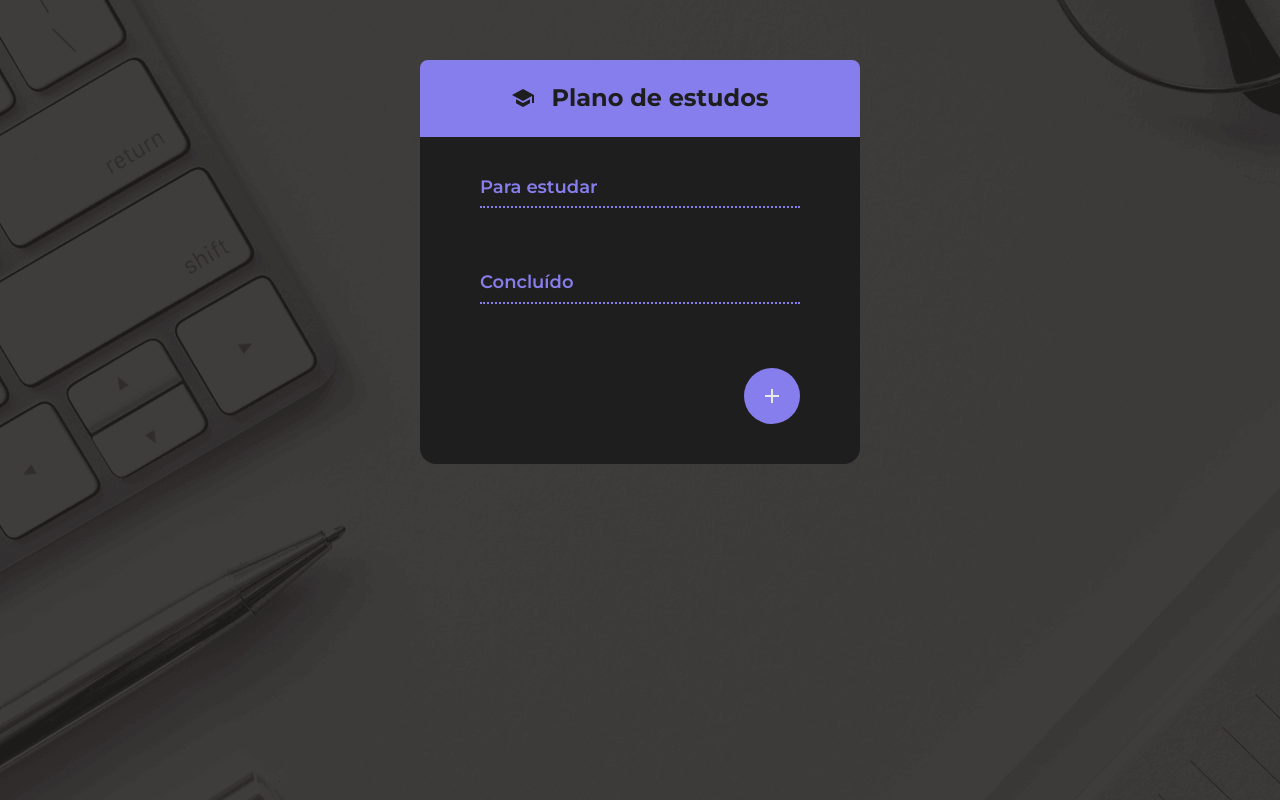
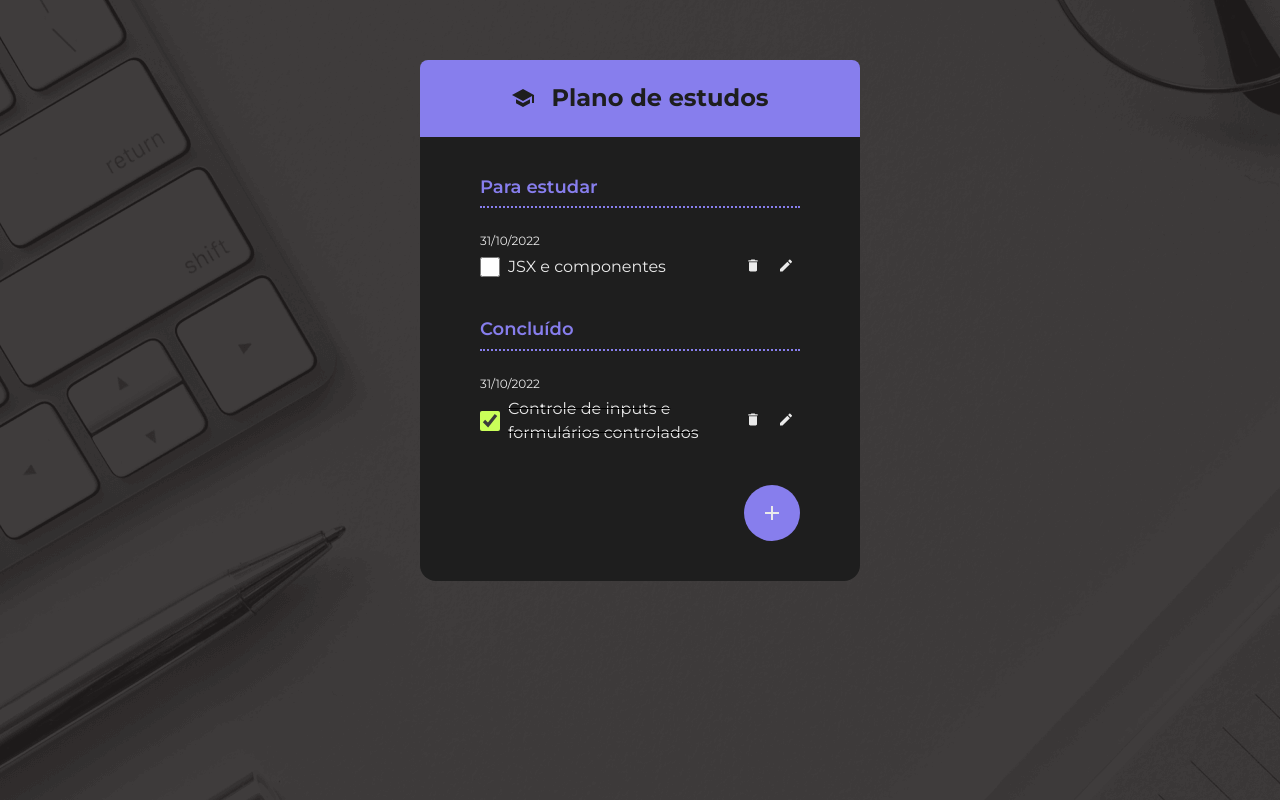
Before and after one commit to joaogabriel-leao/CheckListTarefa, a React (Vite) app: page / in a window 1280 px wide. Built offline with nearby package versions, Linux system fonts and the light colour scheme.

Commit message:
Desfazendo commis errados

```diff
--- a/src/components/ToDoProvider/index.jsx
+++ b/src/components/ToDoProvider/index.jsx
@@ -1,15 +1,21 @@
-import { useEffect, useState } from "react";
+import { useState } from "react";
 import ToDoContext from "./ToDoContext";
 
 export default function ToDoProvider({ children }) {
-
-  const savedToDo = localStorage.getItem('tarefa')
-
-  const [tarefa, setTarefa] = useState(savedToDo ? JSON.parse(savedToDo) : []);
-
-  useEffect(() => {
-      localStorage.setItem('tarefa', JSON.stringify(tarefa))
-  }, [tarefa])
+  const [tarefa, setTarefa] = useState([
+    {
+      id: 1,
+      description: "JSX e componentes",
+      completed: false,
+      createdAt: "2022-10-31",
+    },
+    {
+      id: 2,
+      description: "Controle de inputs e formulários controlados",
+      completed: true,
+      createdAt: "2022-10-31",
+    },
+  ]);
 
 
   const addTask = (formData) => {
```
Also changed, not shown: src/App.jsx (line endings or trailing spaces).
